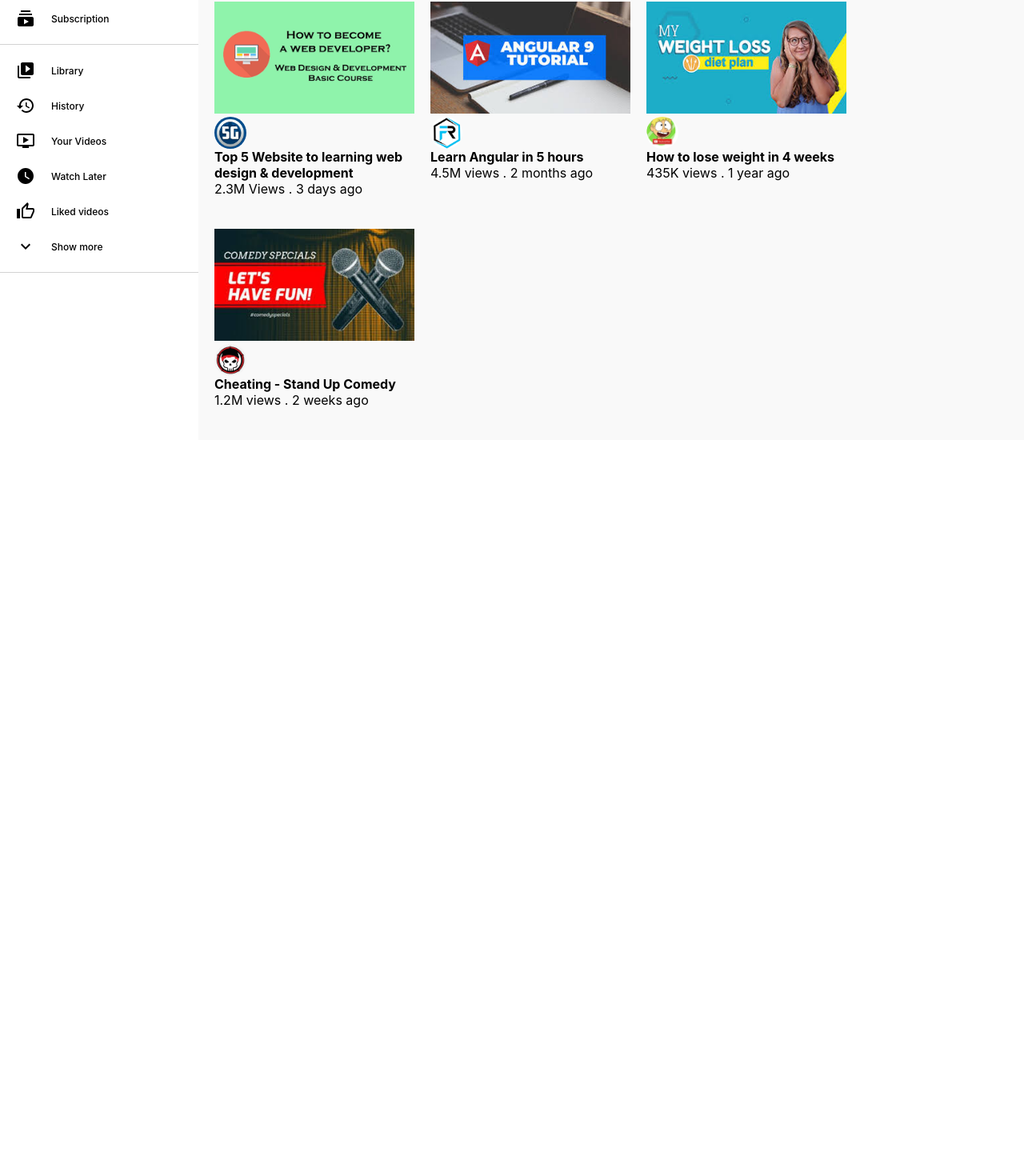
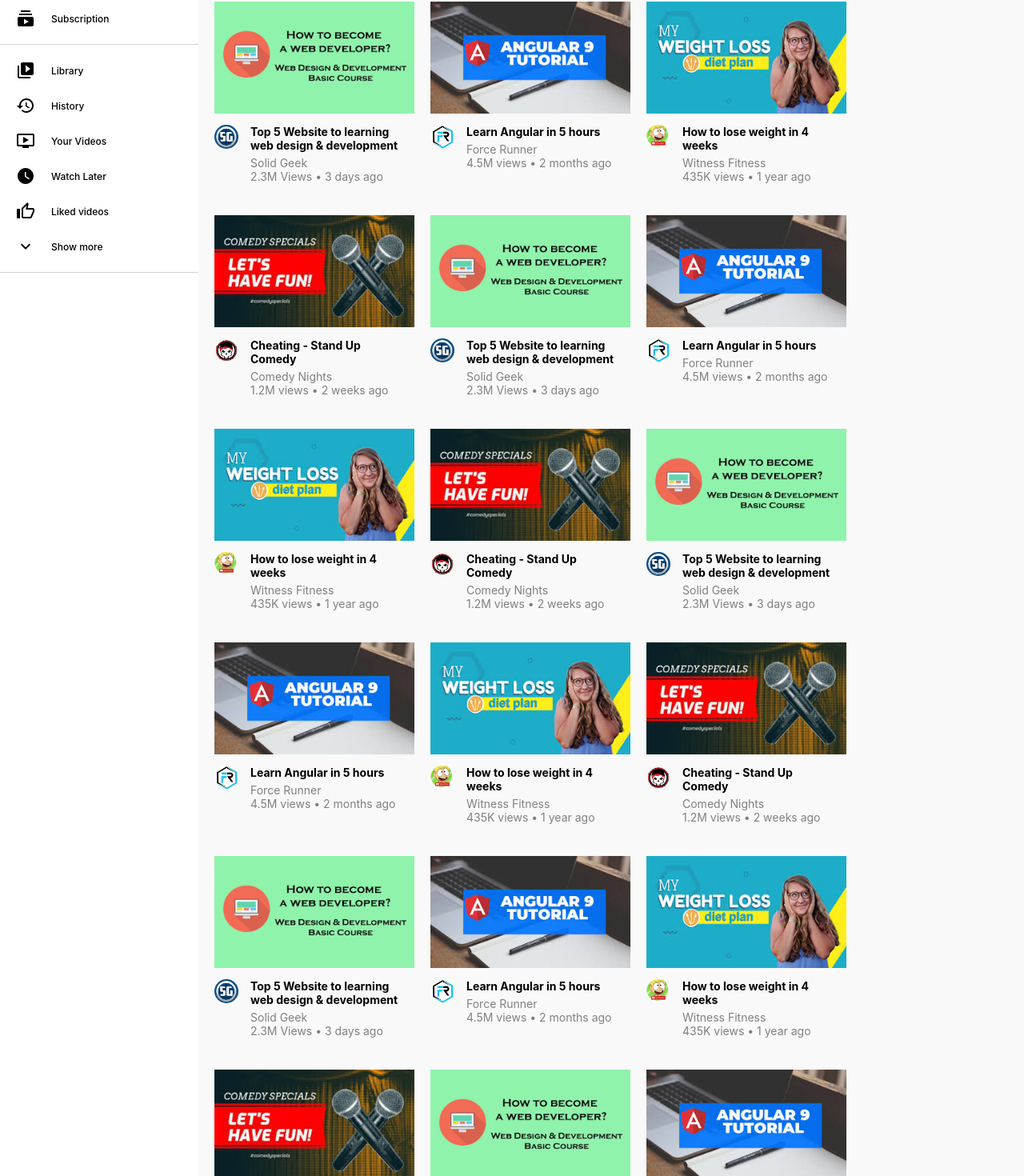
Before and after one commit to devarata/Youtube-clone, a React (Create React App) app: page / in a window 1280 px wide. Shown: the part 167-1637 px from the top of the page at 80% size. Before the commit the page ends 800 px from the top, so only its background shows below. Built offline with nearby package versions, Linux system fonts and the light colour scheme.

Commit message:
Home Screen working set

```diff
--- a/src/Header.css
+++ b/src/Header.css
@@ -31,12 +31,14 @@
 }
 .header__icon
 {
-  margin-right: 8px
+  margin-right: 8px;
+
 }
 
 .header__icons{
   display: flex;
   align-items: center;
+
 }
 
 .header__input > input{
--- a/src/RecommendedVideos.js
+++ b/src/RecommendedVideos.js
@@ -21,7 +21,135 @@ function RecommendedVideos() {
           views="2.3M Views"
           timestamp="3 days ago"
           channelImage={logo1}
-          channelName="SolidGeek"
+          channelName="Solid Geek"
+          image={thumbnail1}
+        />
+        <VideoCard
+          title="Learn Angular in 5 hours"
+          views="4.5M views"
+          timestamp="2 months ago"
+          channelImage={logo2}
+          channelName="Force Runner"
+          image={thumbnail2}
+        />
+        <VideoCard
+          title="How to lose weight in 4 weeks"
+          views="435K views"
+          timestamp="1 year ago"
+          channelImage={logo3}
+          channelName="Witness Fitness"
+          image={thumbnail3}
+         />
+        <VideoCard
+          title="Cheating - Stand Up Comedy"
+          views="1.2M views"
+          timestamp="2 weeks ago"
+          channelImage={logo4}
+          channelName="Comedy Nights"
+          image={thumbnail4}
+        />
+        <VideoCard
+          title="Top 5 Website to learning web design & development"
+          views="2.3M Views"
+          timestamp="3 days ago"
+          channelImage={logo1}
+          channelName="Solid Geek"
+          image={thumbnail1}
+        />
+        <VideoCard
+          title="Learn Angular in 5 hours"
+          views="4.5M views"
+          timestamp="2 months ago"
+          channelImage={logo2}
+          channelName="Force Runner"
+          image={thumbnail2}
+        />
+        <VideoCard
+          title="How to lose weight in 4 weeks"
+          views="435K views"
+          timestamp="1 year ago"
+          channelImage={logo3}
+          channelName="Witness Fitness"
+          image={thumbnail3}
+         />
+        <VideoCard
+          title="Cheating - Stand Up Comedy"
+          views="1.2M views"
+          timestamp="2 weeks ago"
+          channelImage={logo4}
+          channelName="Comedy Nights"
+          image={thumbnail4}
+        />
+        <VideoCard
+          title="Top 5 Website to learning web design & development"
+          views="2.3M Views"
+          timestamp="3 days ago"
+          channelImage={logo1}
+          channelName="Solid Geek"
+          image={thumbnail1}
+        />
+        <VideoCard
+          title="Learn Angular in 5 hours"
+          views="4.5M views"
+          timestamp="2 months ago"
+          channelImage={logo2}
+          channelName="Force Runner"
+          image={thumbnail2}
+        />
+        <VideoCard
+          title="How to lose weight in 4 weeks"
+          views="435K views"
+          timestamp="1 year ago"
+          channelImage={logo3}
+          channelName="Witness Fitness"
+          image={thumbnail3}
+         />
+        <VideoCard
+          title="Cheating - Stand Up Comedy"
+          views="1.2M views"
+          timestamp="2 weeks ago"
+          channelImage={logo4}
+          channelName="Comedy Nights"
+          image={thumbnail4}
+        />
+        <VideoCard
+          title="Top 5 Website to learning web design & development"
+          views="2.3M Views"
+          timestamp="3 days ago"
+          channelImage={logo1}
+          channelName="Solid Geek"
+          image={thumbnail1}
+        />
+        <VideoCard
+          title="Learn Angular in 5 hours"
+          views="4.5M views"
+          timestamp="2 months ago"
+          channelImage={logo2}
+          channelName="Force Runner"
+          image={thumbnail2}
+        />
+        <VideoCard
+          title="How to lose weight in 4 weeks"
+          views="435K views"
+          timestamp="1 year ago"
+          channelImage={logo3}
+          channelName="Witness Fitness"
+          image={thumbnail3}
+         />
+        <VideoCard
+          title="Cheating - Stand Up Comedy"
+          views="1.2M views"
+          timestamp="2 weeks ago"
+          channelImage={logo4}
+          channelName="Comedy Nights"
+          image={thumbnail4}
+        />
+        <VideoCard
+          title="Top 5 Website to learning web design & development"
+          views="2.3M Views"
+          timestamp="3 days ago"
+          channelImage={logo1}
+          channelName="Solid Geek"
           image={thumbnail1}
         />
         <VideoCard
--- a/src/VideoCard.css
+++ b/src/VideoCard.css
@@ -1,5 +1,3 @@
-
-
 .videoCard{
   margin-bottom: 40px;
   width:270px;
@@ -8,3 +6,29 @@
   height: 140px;
   width: 250px;
 }
+
+.video__info{
+  margin-top: 10px;
+  padding-right: 30px;
+  display: flex;
+}
+
+.video__text{
+  margin-left: 15px;
+}
+
+.video__text>h4{
+  font-size: 14px;
+  margin-bottom: 5px;
+}
+
+.video__details{
+
+  font-size: 14px;
+    color: gray;
+}
+
+.videoCard__avatar{
+  height: 30px !important;
+  width: 30px !important;
+}
--- a/src/VideoCard.js
+++ b/src/VideoCard.js
@@ -2,16 +2,18 @@ import React from 'react'
 import Avatar from '@material-ui/core/Avatar'
 import './VideoCard.css'
 
-function VideoCard({image, title, channel, views, timestamp, channelImage}) {
+function VideoCard({image, title, channelName, views, timestamp, channelImage}) {
   return (
     <div className="videoCard">
       <img src={image} alt="" className="videoCard__thumbnail"/>
       <div className="video__info">
-      <Avatar className="videoCard__avatar" alt={channel} src={channelImage}/>
+      <Avatar className="videoCard__avatar" alt={channelName} src={channelImage}/>
       <div className="video__text">
         <h4>{title}</h4>
-        <p>{channel}</p>
-        <p>{views} . {timestamp} </p>
+      <div className="video__details">
+        <p>{channelName}</p>
+        <p>{views} • {timestamp} </p>
+      </div>
       </div>
 
       </div>
```
